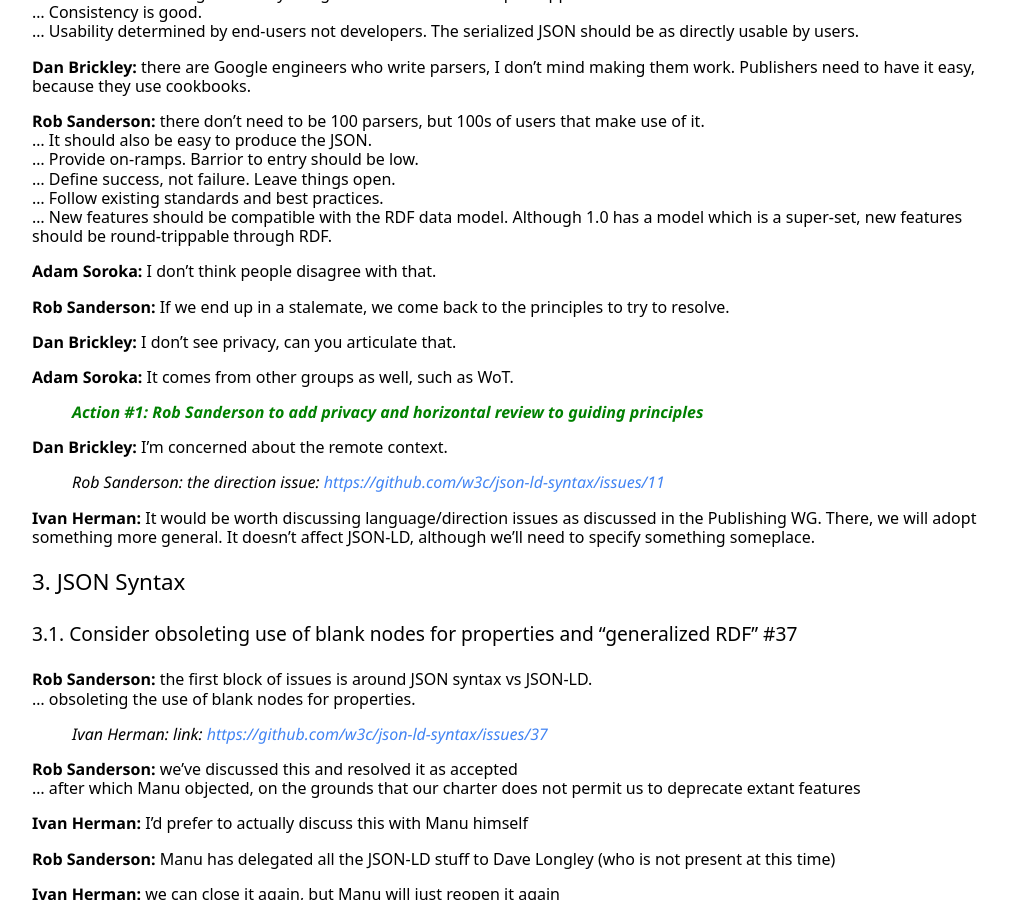
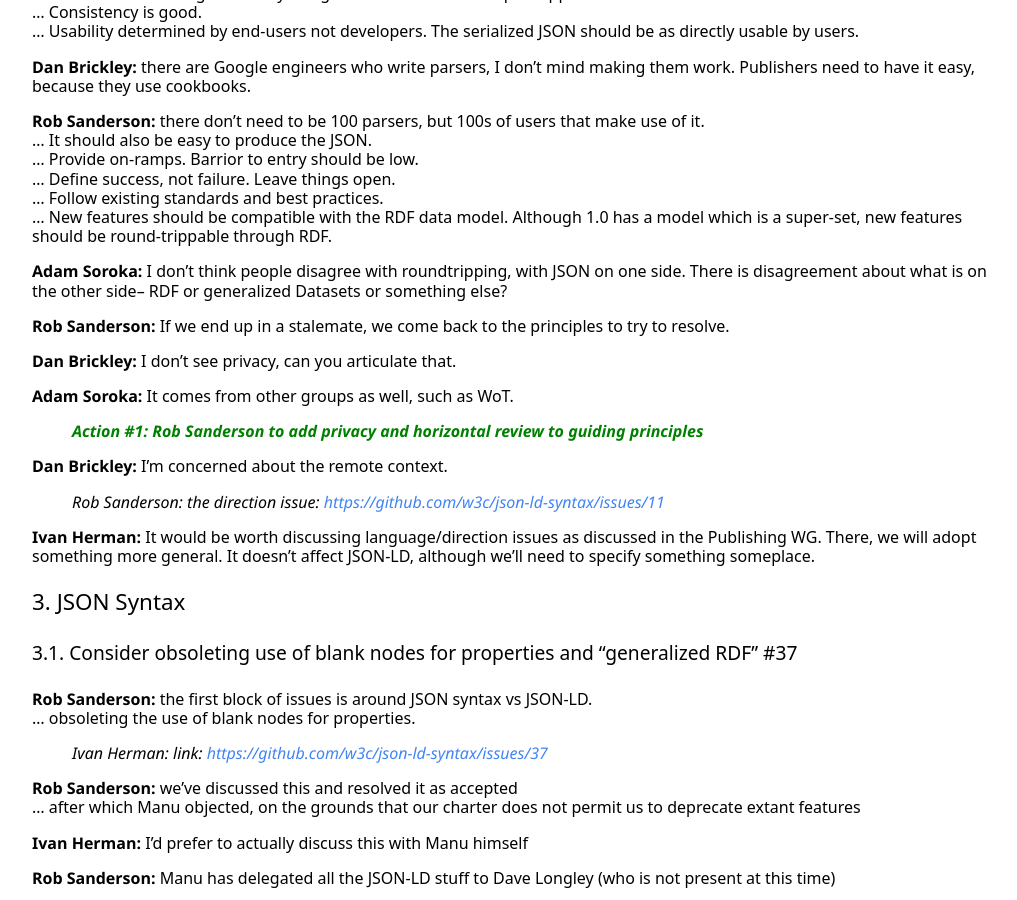
Before and after one commit to w3c/json-ld-wg, a Jekyll site: the page built from _minutes/2018-10-25-json-ld.md, in a window 1280 px wide and 900 px high, scrolled down 1964 px. Shown: the whole window, without its empty margins (256-1273 px from the left). Built offline with Jekyll 4.4.1, drawn with Linux system fonts in a browser that asks for light colours; some web fonts are replaced; some of the changed text lies outside the part shown.

Commit message:
Errors on the minutes

```diff
--- a/_minutes/2018-10-25-json-ld.md
+++ b/_minutes/2018-10-25-json-ld.md
@@ -93,7 +93,7 @@ See also the [Agenda](https://docs.google.com/document/d/1qTLztv7nqbYuUsZbwhPhOy
 … Follow existing standards and best practices.
 … New features should be compatible with the RDF data model. Although 1.0 has a model which is a super-set, new features should be round-trippable through RDF.
 
-**Adam Soroka:** I don’t think people disagree with that.
+**Adam Soroka:** I don’t think people disagree with roundtripping, with JSON on one side. There is disagreement about what is on the other side-- RDF or generalized Datasets or something else?
 
 **Rob Sanderson:** If we end up in a stalemate, we come back to the principles to try to resolve.
 
@@ -1100,7 +1100,7 @@ See also the [Agenda](https://docs.google.com/document/d/1qTLztv7nqbYuUsZbwhPhOy
 ### 4. Joing meeting with WOT WG
 {: #section4}
 
-> *Ivan Herman:* No separate minutes taken, should be available from the WOT WG
+*Ivan Herman:* See the [WT WG's minutes](https://www.w3.org/2018/10/25-wot-minutes.html#item17) for the relevant section.
 
 > *Rob Sanderson:* It seems like we should raise the `rdf:langString` and `rdf:HTML` incompatibility to a higher power
 
```
